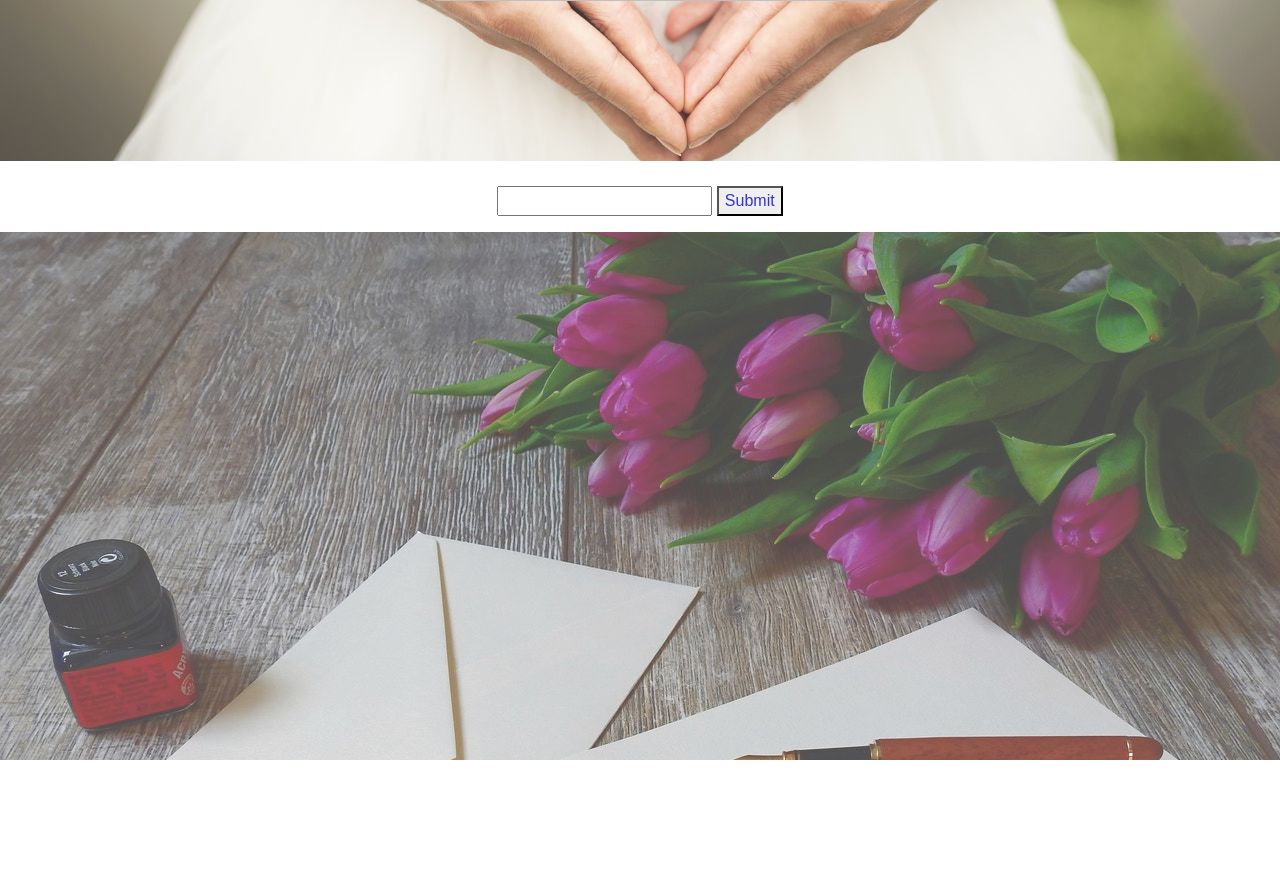
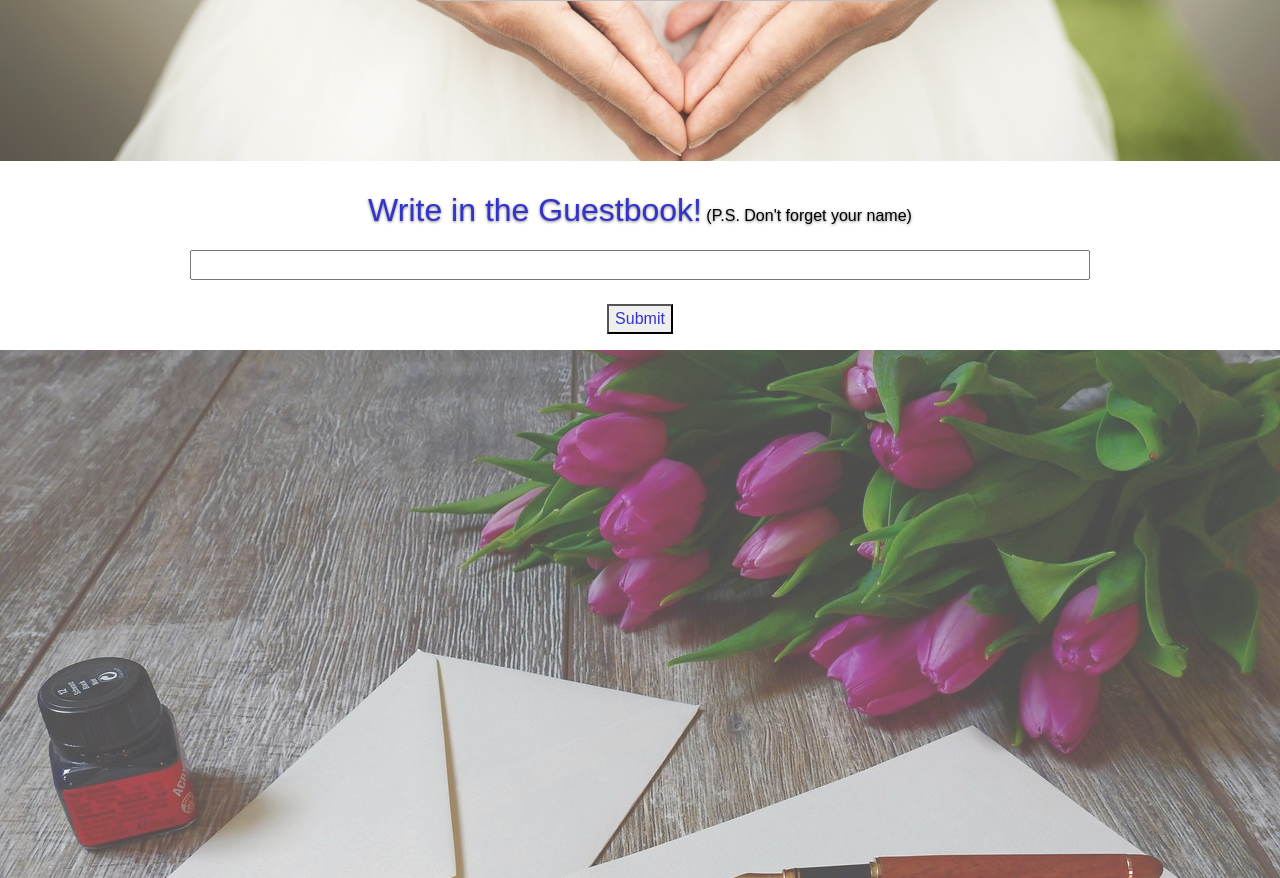
Before and after one commit to ADFrys/angelabrianwedding2019, a Django app: page /guest/ in a window 1280 px wide. Shown: the part 539-1417 px from the top of the page. Before the commit the page ends 1299 px from the top, so only its background shows below. Run offline with Django 3.2, Linux system fonts and the light colour scheme; data that the repository does not hold is empty; some libraries are stand-ins or nearby versions.

Commit message:
Update guestbook input styles

```diff
--- a/eventdetails/static/css/styles.css
+++ b/eventdetails/static/css/styles.css
@@ -185,6 +185,12 @@ h2, h4, p {
   text-decoration: underline;
 }
 
+#guestbookEntry {
+  width: 100%;
+  max-width: 900px;
+  box-sizing: border-box;
+}
+
 /*
  * Affix and center
  */
--- a/eventdetails/templates/event.html
+++ b/eventdetails/templates/event.html
@@ -49,10 +49,13 @@
 </div>
 <br>
 {% block content %}
+<div>
+	<p><span style='font-size: 2em';>Write in the Guestbook!</span> (P.S. Don't forget your name)</p>
+
 <form method="POST">
 	{% csrf_token %}
-	<input type="text" name="summary"> </input>
-
+	<input id="guestbookEntry" type="text" name="summary"> </input>
+	<br><br>
 	<button type="submit">Submit</button>
 
 </form>
```
